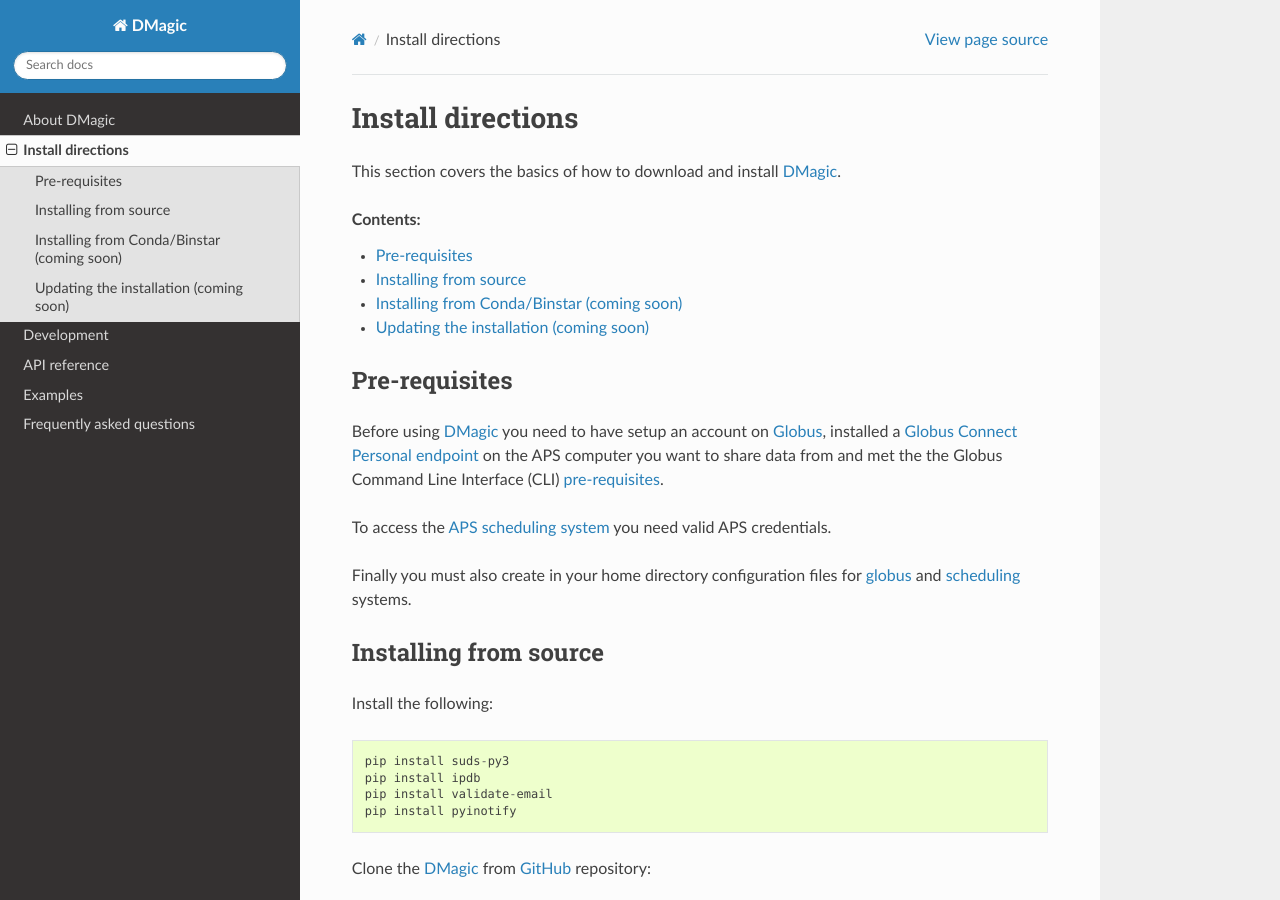
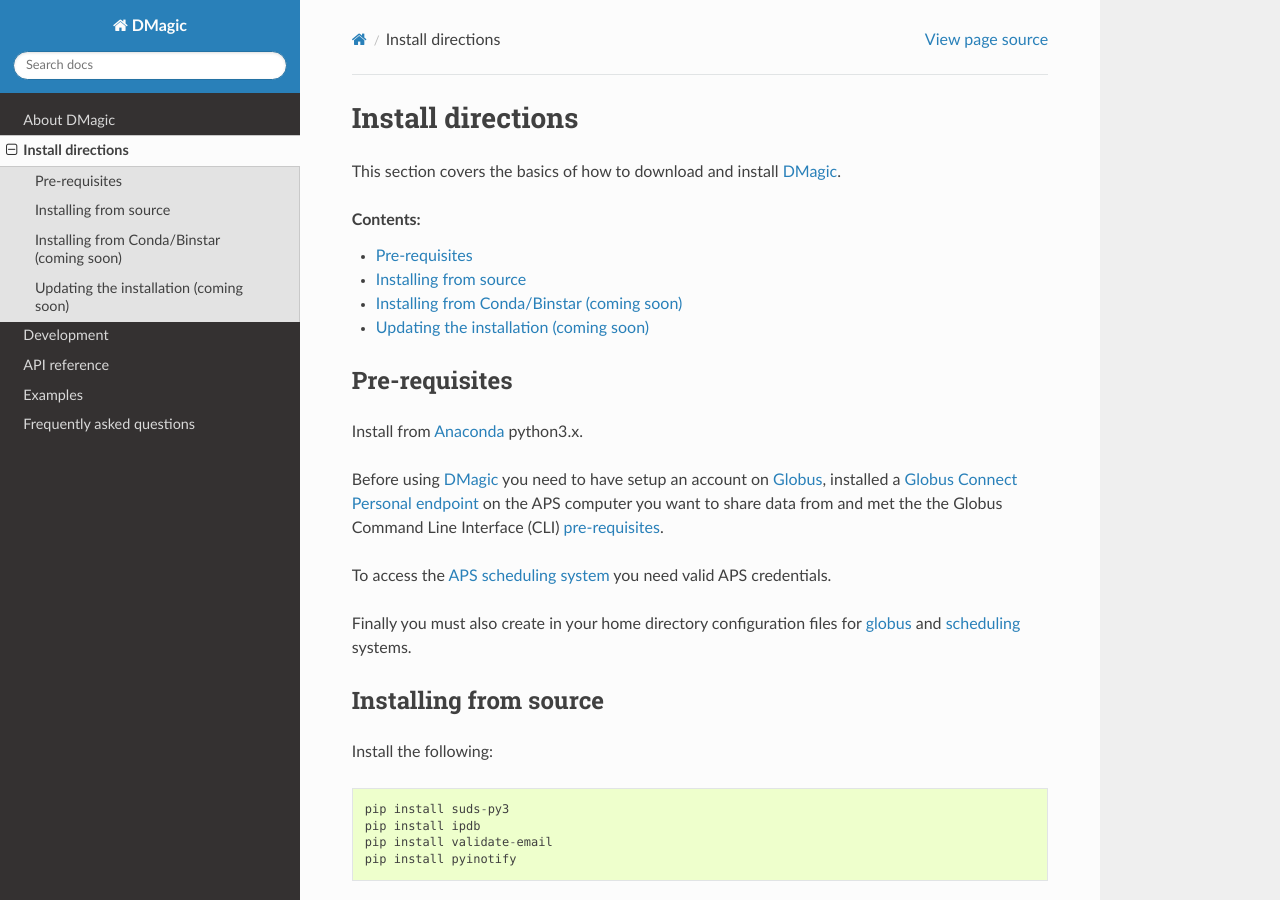
Before and after one commit to xray-imaging/DMagic, a Sphinx documentation site: the page built from doc/source/install.rst, in a window 1280 px wide and 900 px high. Built offline with Sphinx 7.4.7 and the Read the Docs theme 2.0.0, drawn with Linux system fonts in a browser that asks for light colours.

Commit message:
update docs

```diff
--- a/doc/source/install.rst
+++ b/doc/source/install.rst
@@ -10,6 +10,9 @@
 
 Pre-requisites
 ==============
+
+
+Install from `Anaconda <https://www.anaconda.com/distribution/>`_ python3.x.
 
 Before using `DMagic <https://github.com/decarlof/DMagic>`_  you need to have setup an account
 on `Globus <https://www.globus.org/>`__, installed a
```
